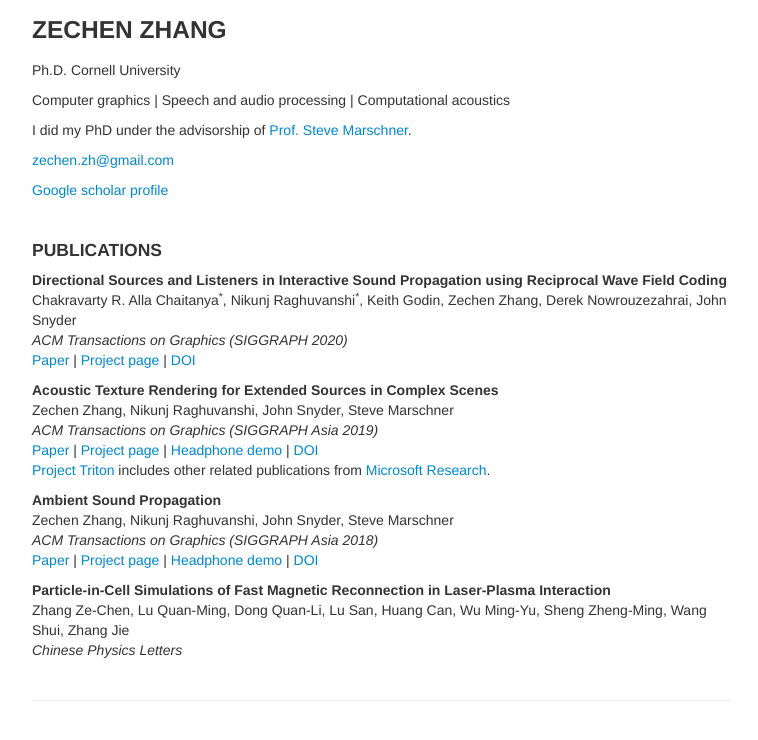
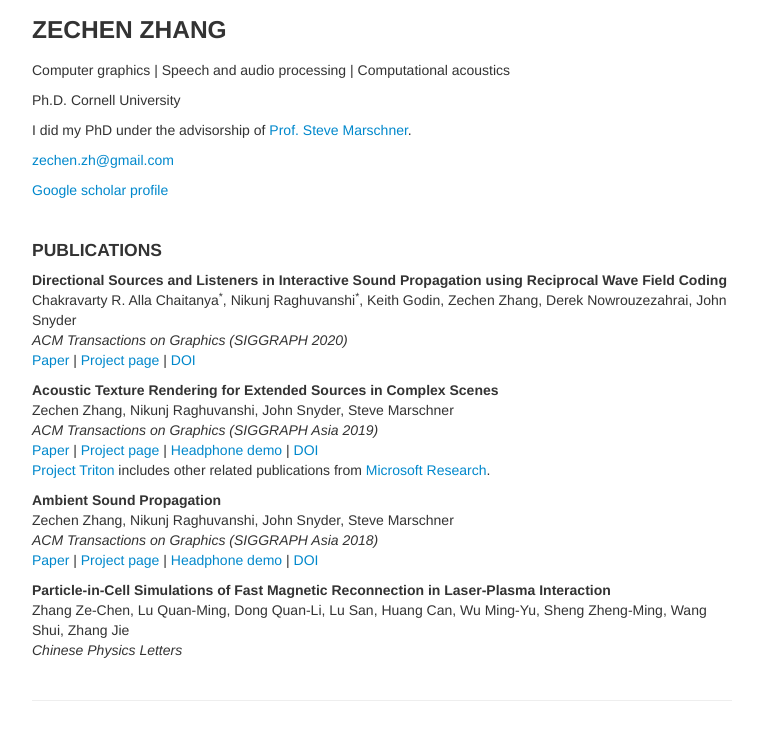
Before and after one commit to ZechenZ/zechenz.github.com, a Jekyll site: the page built from index.md, in a window 1280 px wide. Shown: the top 740 px of the page, without its empty margins (258-1016 px from the left). Built offline with Jekyll 4.4.1, drawn with Linux system fonts in a browser that asks for light colours; our own code applies the rules of GitHub Pages for plain Markdown files.

Commit message:
switch item order

```diff
--- a/index.md
+++ b/index.md
@@ -8,13 +8,13 @@ title:
 
 ### ZECHEN ZHANG
 
-Ph.D. Cornell University
-
 Computer graphics
 |
 Speech and audio processing
 |
 Computational acoustics
+
+Ph.D. Cornell University
 
 I did my PhD under the advisorship of [Prof. Steve Marschner](https://www.cs.cornell.edu/~srm/).
 
```
